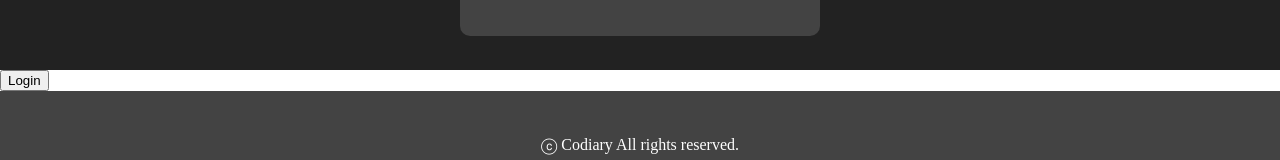
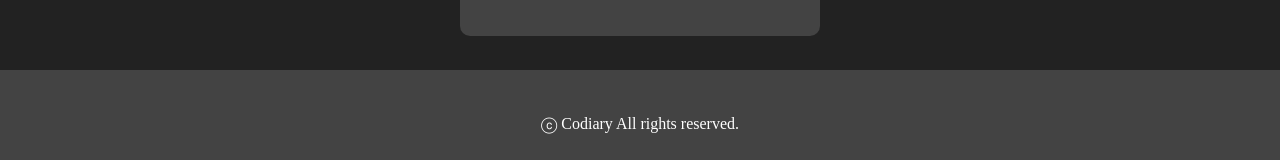
Before and after one commit to Codiary-UMC-6th/Frontend-Codiary, a React (Create React App) app: page / in a window 1280 px wide. Shown: the part 3024-3184 px from the top of the page. Built offline with nearby package versions, Linux system fonts and the light colour scheme; a web font is replaced by a local one.

Commit message:
[Feat] #20 - 임시 로그인 버튼 삭제

```diff
--- a/src/App.js
+++ b/src/App.js
@@ -1,4 +1,3 @@
-import React, { useState } from "react";
 import { BrowserRouter, Route, Routes } from "react-router-dom";
 
 import Navbar from "./components/Navbar";
@@ -6,16 +5,10 @@ import Footer from "./components/Footer";
 import Main from "./pages/Main";
 import Profile from "./pages/Profile";
 import Team from "./pages/Team";
-import { LoginModal } from "./components/login/LoginModal";
 
 import "./App.css";
 
 function App() {
-  const [isLoginModalOpen, setIsLoginModalOpen] = useState(false);
-
-  const openLoginModal = () => setIsLoginModalOpen(true);
-  const closeLoginModal = () => setIsLoginModalOpen(false);
-
   return (
     <BrowserRouter>
       <Navbar />
@@ -26,8 +19,6 @@ function App() {
           <Route path="/team" element={<Team />} />
           <Route path="*" element={"404 not found"} />
         </Routes>
-        <button onClick={openLoginModal}>Login</button>
-        {isLoginModalOpen && <LoginModal onClose={closeLoginModal} />}
       </div>
       <Footer />
     </BrowserRouter>
```
